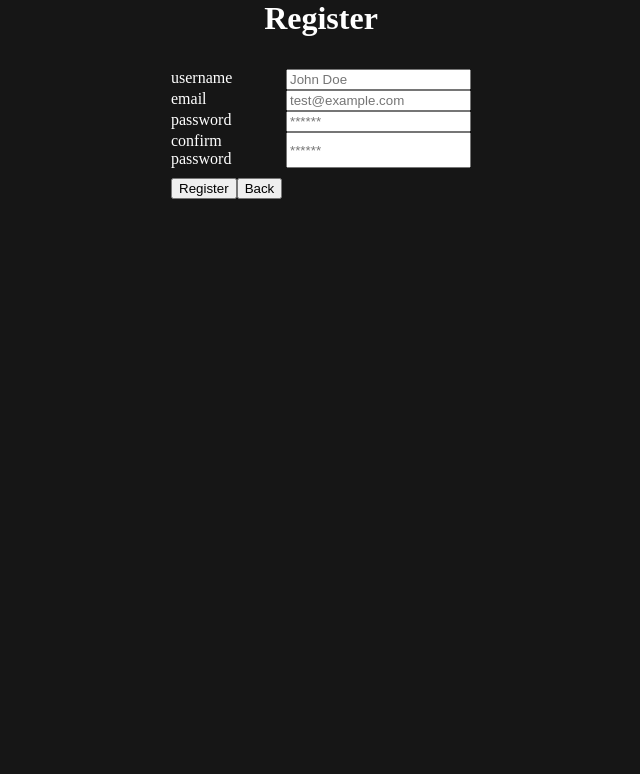
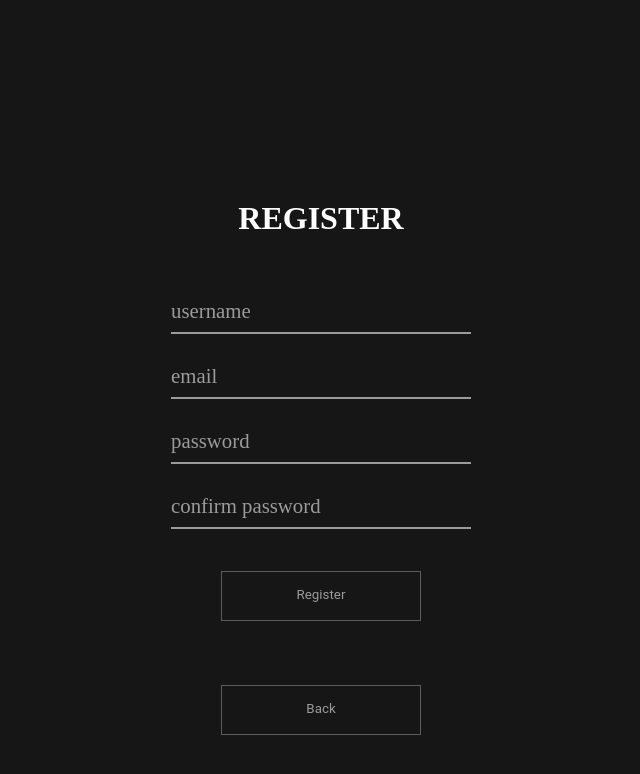
Before and after one commit to AnanasCorp/Easy_Launcher, a React (Create React App) app: page /register in a window 1280 px wide. Shown: the top 774 px of the page, without its empty margins (319-959 px from the left). Built offline with nearby package versions, Linux system fonts and the light colour scheme.

Commit message:
register style

```diff
--- a/src/components/NavMenu/index.jsx
+++ b/src/components/NavMenu/index.jsx
@@ -1,6 +1,6 @@
 import React from 'react'
 
-import logo from '../../img/logo.svg';
+import logo from '../../img/ico.png';
 
 import { MenuTitle, NavItem, NavList, NavContainer } from './styles'
 
--- a/src/pages/Login.scss
+++ b/src/pages/Login.scss
@@ -6,6 +6,7 @@ $white: #fff;
 
 html,
 body {
+    position: relative;
     height: 100vh;
     background-color: $gray-dark;
     color: $white;
@@ -13,6 +14,21 @@ body {
 
 h1 {
     color: $white;
+    text-transform: uppercase;
+}
+
+.form {
+    display: flex;
+    flex-direction: column;
+    align-items: center;
+}
+
+.Login,
+.Register {
+    position: absolute;
+    top: 25%;
+    left: 50%;
+    transform: translateX(-50%);
 }
 
 .form__group {
--- a/src/pages/Register.js
+++ b/src/pages/Register.js
@@ -1,5 +1,6 @@
 import React, { Component } from 'react'
 import { Redirect } from 'react-router-dom'
+import './Login.scss'
 
 import LoadingSpinner from '../components/LoadingSpinner/'
 
@@ -75,25 +76,29 @@ class Register extends Component {
                 <h1>Register</h1>
                 <div className="form">
                     <div className="inputs">
-                        <div className="field">
-                            <label htmlFor="username">username</label>
-                            <input type="text" id="username" name="username" placeholder="John Doe" onChange={this.onChange}/>
+                        <div className="form__group field">
+                            <input className="form__field" type="text" id="username" name="username" placeholder="John Doe" onChange={this.onChange}/>
+                            <label className="form__label" htmlFor="username">username</label>
                         </div>
-                        <div className="field">
-                            <label htmlFor="email">email</label>
-                            <input type="email" id="email" name="email" placeholder="test@example.com" onChange={this.onChange}/>
+                        <div className="form__group field">
+                            <input className="form__field" type="email" id="email" name="email" placeholder="test@example.com" onChange={this.onChange}/>
+                            <label className="form__label" htmlFor="email">email</label>
                         </div>
-                        <div className="field">
-                            <label htmlFor="password">password</label>
-                            <input type="password" id="password" name="password" placeholder="******" onChange={this.onChange}/>
+                        <div className="form__group field">
+                            <input className="form__field" type="password" id="password" name="password" placeholder="******" onChange={this.onChange}/>
+                            <label className="form__label" htmlFor="password">password</label>
                         </div>
-                        <div className="field">
-                            <label htmlFor="confirmpwd">confirm password</label>
-                            <input type="password" id="confirmpwd" name="confirmpwd" placeholder="******" onChange={this.onChange}/>
+                        <div className="form__group field">
+                            <input className="form__field" type="password" id="confirmpwd" name="confirmpwd" placeholder="******" onChange={this.onChange}/>
+                            <label className="form__label" htmlFor="confirmpwd">confirm password</label>
                         </div>
                     </div>
-                    <button id="login" type="submit" onClick={this.handleRegister}>Register</button>
-                    <button id="register" onClick={this.handleGoBack}>Back</button>
+                    <button className="button" id="login" type="submit" onClick={this.handleRegister}>
+                        <span>Register</span>
+                    </button>
+                    <button className="button" id="register" onClick={this.handleGoBack}>
+                        <span>Back</span>
+                    </button>
                     {this.state.loading && <LoadingSpinner />}
                 </div>
             </div>
```
